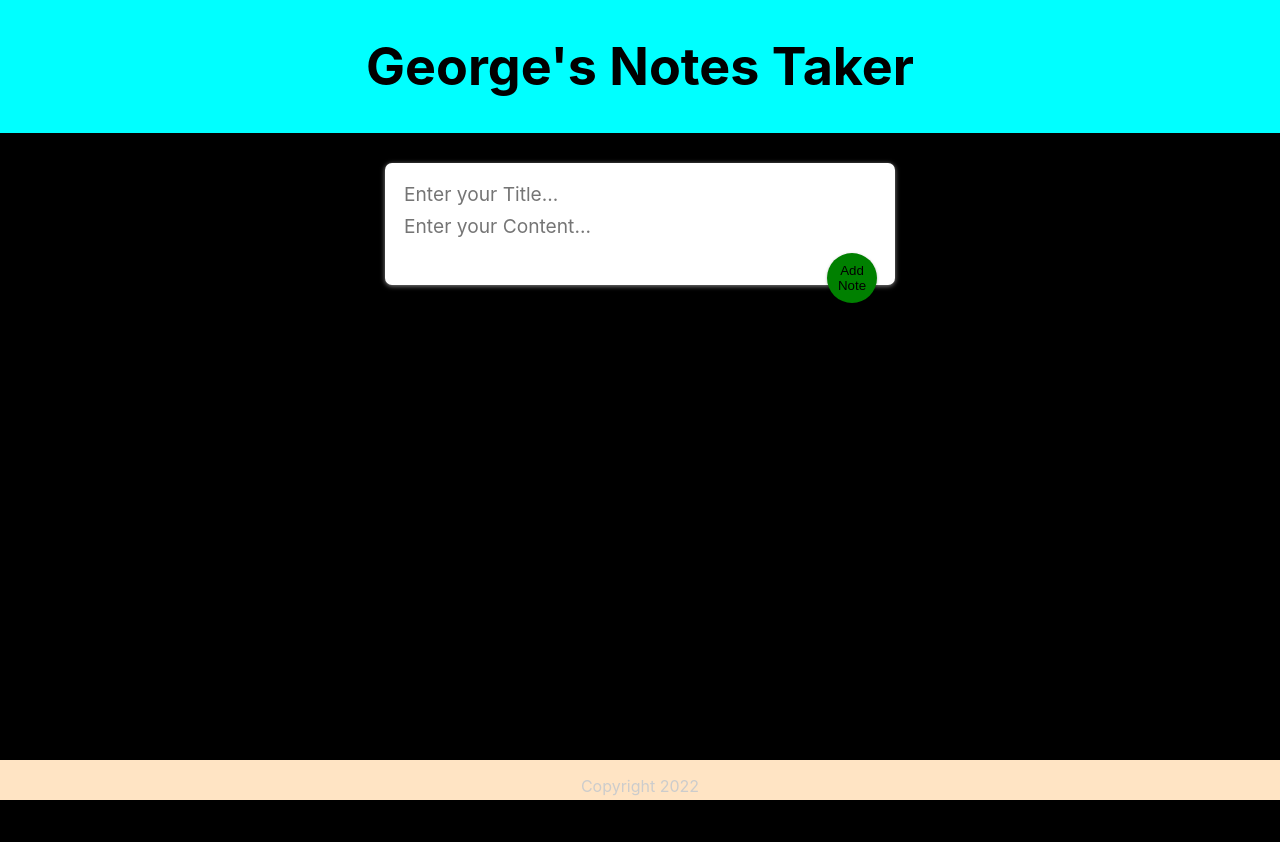
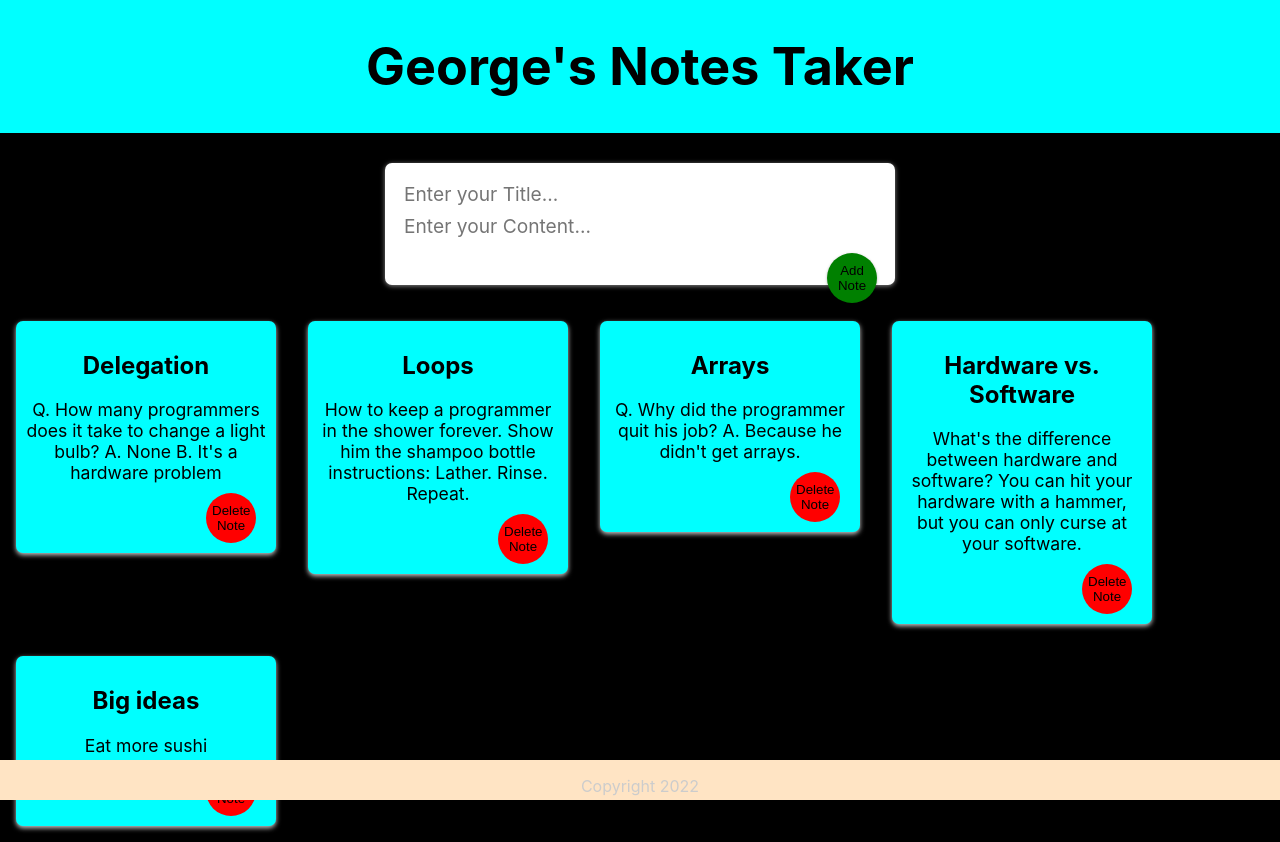
Before and after one commit to NjukiG/note-taker, a React (Create React App) app: page / in a window 1280 px wide. Before the commit the page ends 800 px from the top, so only its background shows below. Built offline with nearby package versions, Linux system fonts and the light colour scheme; data requests are answered from the project's data file.

Commit message:
Added a db-json file for my data

```diff
--- /dev/null
+++ b/db.json
@@ -0,0 +1,33 @@
+{
+    "notes": [
+        {
+          "key": 1,
+          "title": "Delegation",
+          "content":
+            "Q. How many programmers does it take to change a light bulb? A. None B. It's a hardware problem"
+        },
+        {
+          "key": 2,
+          "title": "Loops",
+          "content":
+            "How to keep a programmer in the shower forever. Show him the shampoo bottle instructions: Lather. Rinse. Repeat."
+        },
+        {
+          "key": 3,
+          "title": "Arrays",
+          "content":
+            "Q. Why did the programmer quit his job? A. Because he didn't get arrays."
+        },
+        {
+          "key": 4,
+          "title": "Hardware vs. Software",
+          "content":
+            "What's the difference between hardware and software? You can hit your hardware with a hammer, but you can only curse at your software."
+        },
+        {
+          "key": 5,
+          "title": "Big ideas",
+          "content": "Eat more sushi"
+        }
+      ]
+}
--- a/src/App.js
+++ b/src/App.js
@@ -1,6 +1,6 @@
-import React, { useState } from 'react';
+import React, { useState, useEffect } from 'react';
 import './App.css';
-import Header from "./Header";
+import Header from './Header';
 import Notes from './Notes';
 import Footer from './Footer';
 import NotesForm from './NotesForm';
@@ -10,12 +10,20 @@
 function App() {
   const [notes, setNotes] = useState([]);
 
+  useEffect(() => {
+    fetch("http://localhost:3000/notes")
+      .then((r) => r.json())
+      .then((notes) => setNotes(notes));
+  }, []);
+
   function addNewNote(newNote){
     // console.log(note)
     setNotes(prevState => {
       return [...prevState, newNote]
     })
+
   }
+
 
   function deleteNote(id){
     // console.log("I was triggered")
--- a/src/NotesForm.js
+++ b/src/NotesForm.js
@@ -5,7 +5,7 @@
     const [note, setNote] = useState({
         title: "",
         content: ""
-    })
+    });
 
     function handleChanges(event){
         const {name, value} = event.target;
@@ -24,7 +24,9 @@
             content: ""
         })
         event.preventDefault();
+
     }
+
 
 
     return (
```
